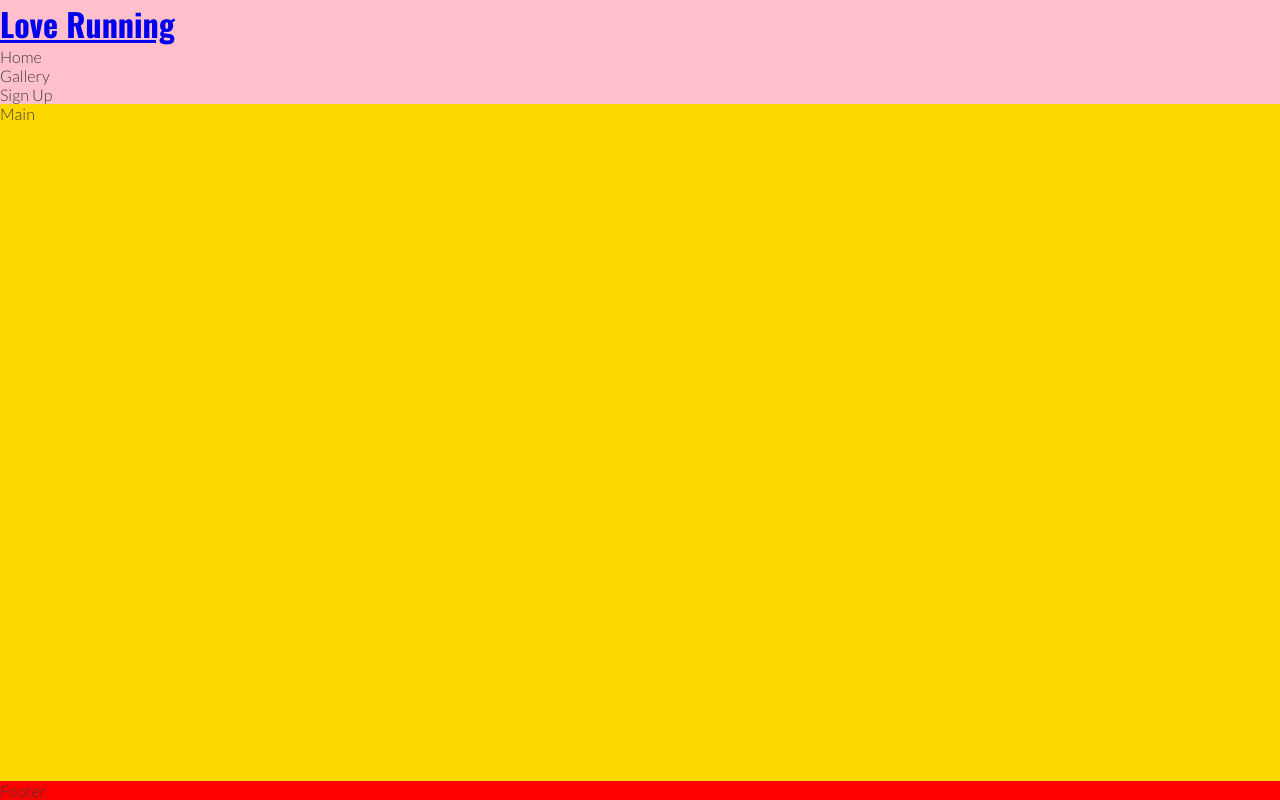
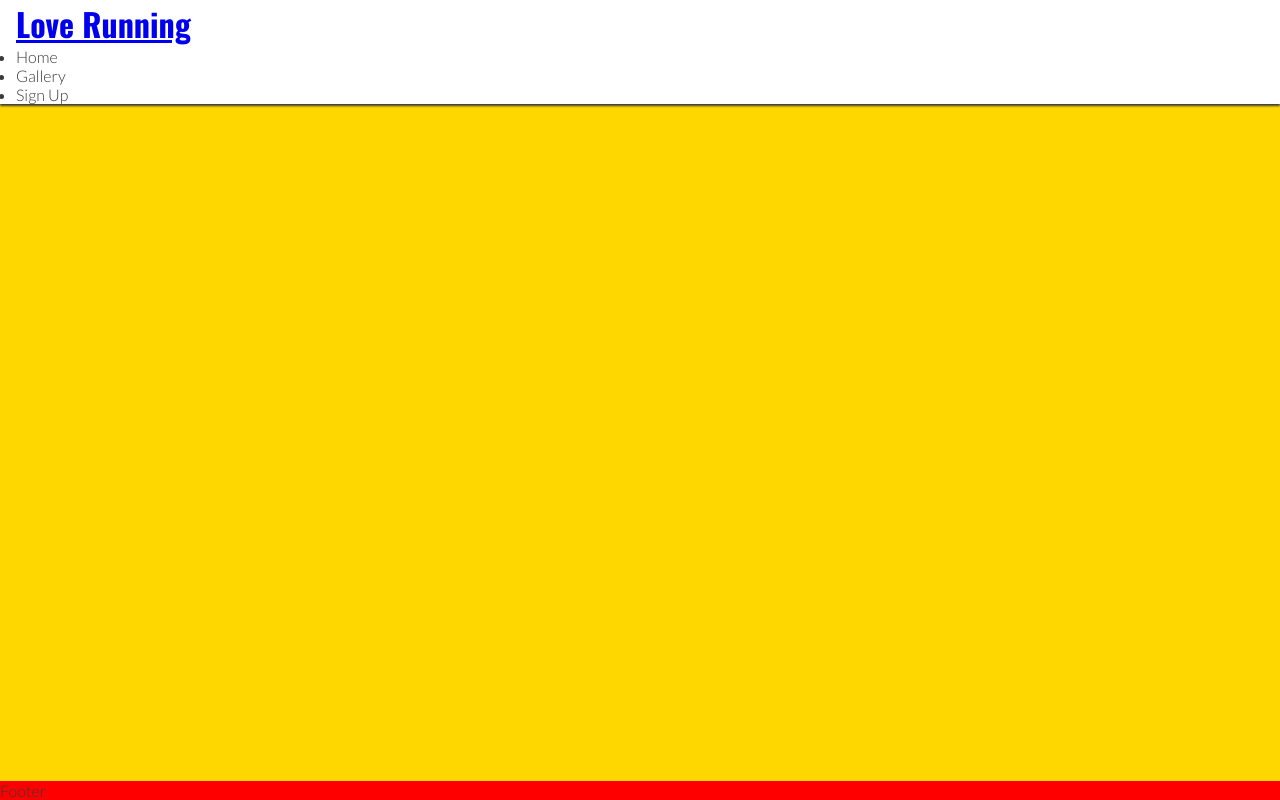
Before and after one commit to joemellis/LoveRuinning, a plain HTML site: page index.html in a window 1280 px wide. Drawn offline with nearby package versions, Linux system fonts and the light colour scheme.

Commit message:
fixed header position to page top, added box shadow

```diff
--- a/assets/css/style.css
+++ b/assets/css/style.css
@@ -22,7 +22,12 @@ body{
 
 /*----header element----*/
 header {
-    background-color:pink;
+    background-color:#ffffff;
+    padding:0 1rem;
+    position:fixed;
+    z-index:99;
+    width:100%;
+    box-shadow:0 2px  2px #3a3a3a
 }
 
 h1{
```
